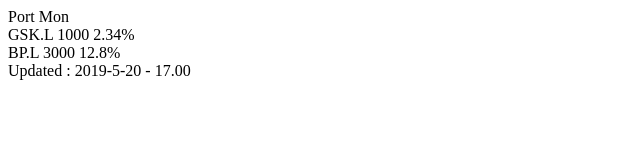
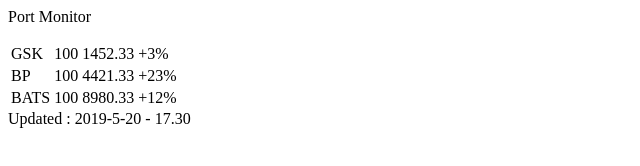
Before and after one commit to coulanuk/coulanuk.github.io, a plain HTML site: page index.html in a window 1280 px wide. Shown: the whole page, without its empty margins (0-640 px from the left). Drawn offline with Linux system fonts and the light colour scheme.

Commit message:
html table format

```diff
--- a/index.html
+++ b/index.html
@@ -1,4 +1,26 @@
-Port Mon<br>
-GSK.L 1000 2.34%<br>
-BP.L  3000 12.8%<br>
-Updated : 2019-5-20 - 17.00
+<p>Port Monitor</p>
+
+<table>
+<tbody>
+<tr>
+<td>GSK</td>
+<td>100</td>
+<td>1452.33</td>
+<td>+3%</td>
+</tr>
+<tr>
+<td>BP</td>
+<td>100</td>
+<td>4421.33</td>
+<td>+23%</td>
+</tr>
+<tr>
+<td>BATS</td>
+<td>100</td>
+<td>8980.33</td>
+<td>+12%</td>
+</tr>
+</tbody>
+</table>
+
+Updated : 2019-5-20 - 17.30
```
